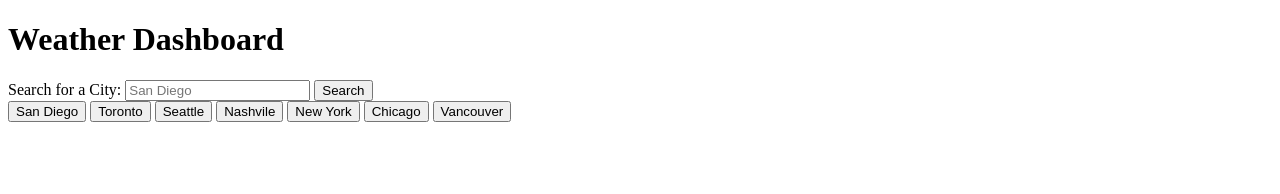
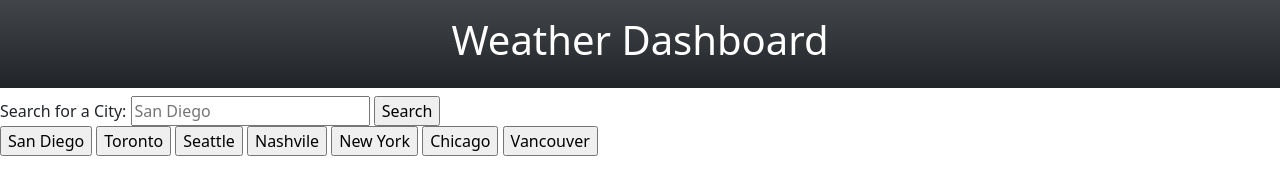
Before and after one commit to BKWes/weather-app, a plain HTML site: page index.html in a window 1280 px wide. Drawn offline with nearby package versions, Linux system fonts and the light colour scheme; no server answers.

Commit message:
add bootstrap for styling

```diff
--- a/index.html
+++ b/index.html
@@ -4,10 +4,11 @@
     <meta charset="UTF-8">
     <meta http-equiv="X-UA-Compatible" content="IE=edge">
     <meta name="viewport" content="width=device-width, initial-scale=1.0">
+    <link href="https://cdn.jsdelivr.net/npm/bootstrap@5.1.3/dist/css/bootstrap.min.css" rel="stylesheet" integrity="sha384-1BmE4kWBq78iYhFldvKuhfTAU6auU8tT94WrHftjDbrCEXSU1oBoqyl2QvZ6jIW3" crossorigin="anonymous">
     <title>Weather Search</title>
 </head>
 <body>
-    <header>
+    <header class="p-3 mb-2 bg-dark bg-gradient text-center text-white">
         <h1>Weather Dashboard</h1>
     </header>
 
@@ -58,6 +59,7 @@
 
     </main>
 
+    <script src="https://cdn.jsdelivr.net/npm/bootstrap@5.1.3/dist/js/bootstrap.bundle.min.js" integrity="sha384-ka7Sk0Gln4gmtz2MlQnikT1wXgYsOg+OMhuP+IlRH9sENBO0LRn5q+8nbTov4+1p" crossorigin="anonymous"></script>
     <script type="text/javascript" src="./assets/js/script.js"></script>
 </body>
 </html>
```
